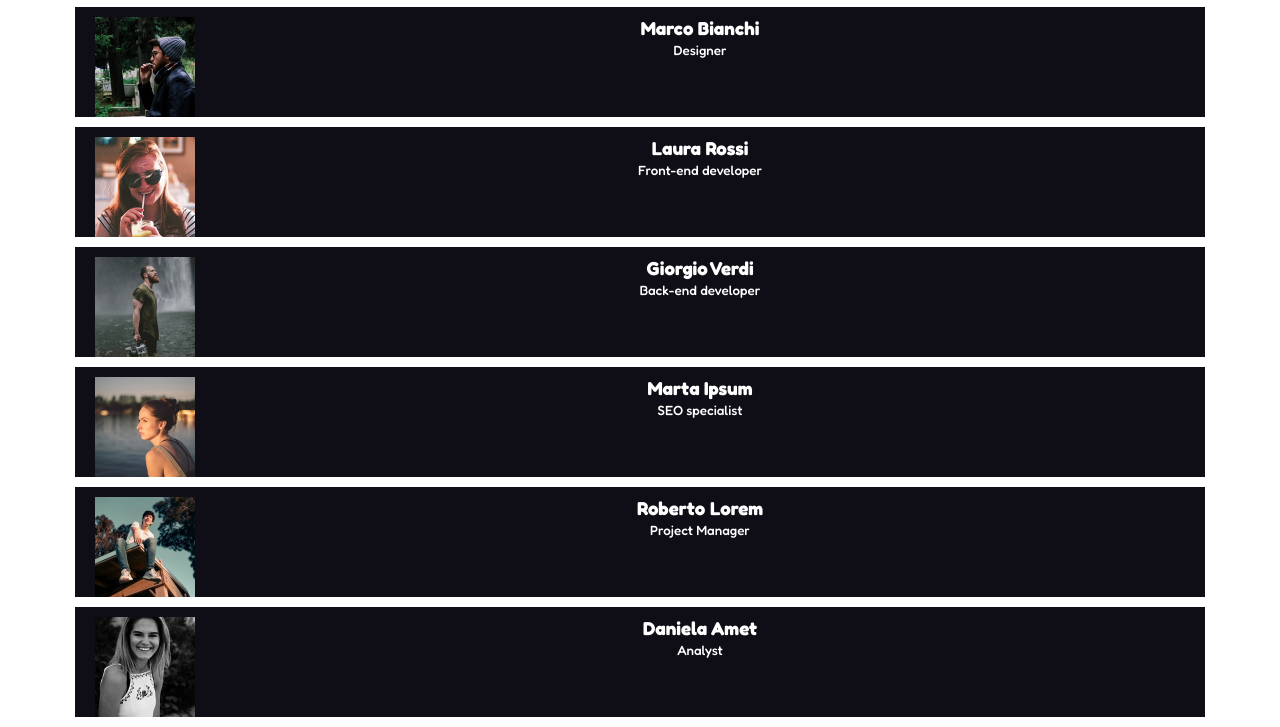
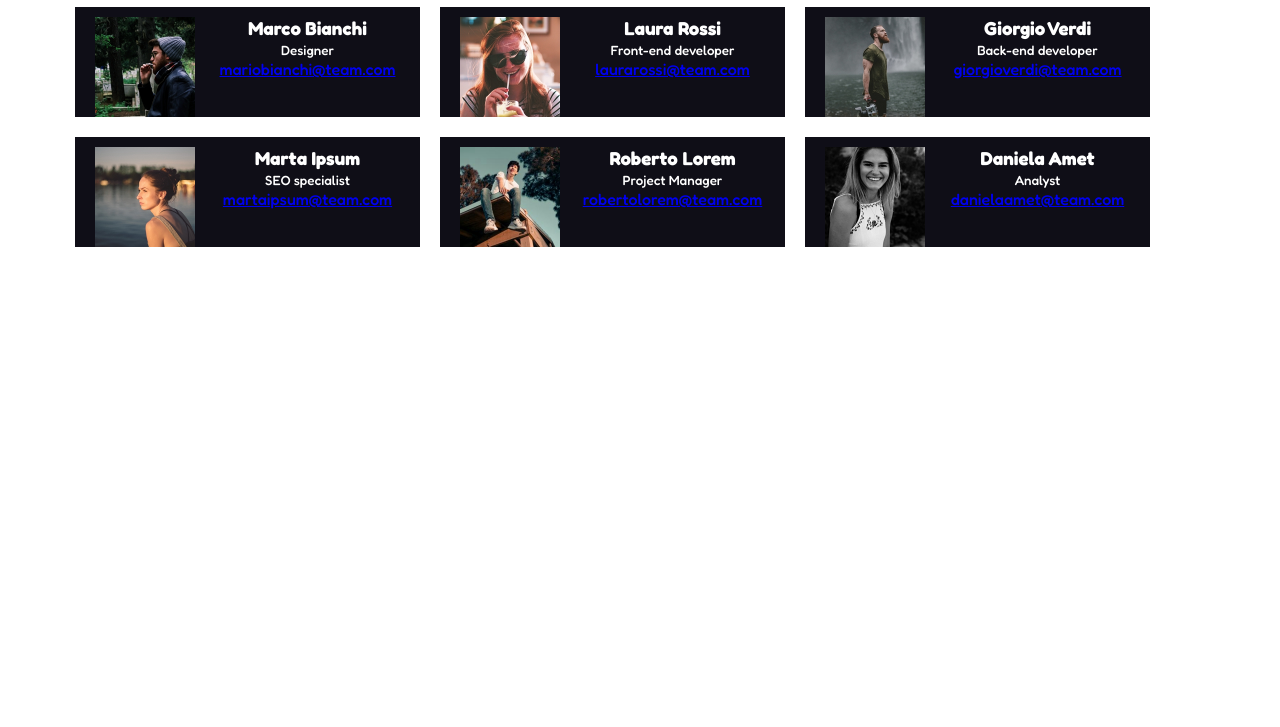
Before and after one commit to Skiotto93/html-css-float-cards, a plain HTML site: page index.html in a window 1280 px wide. Shown: the part 82-809 px from the top of the page. Drawn offline with Linux system fonts and the light colour scheme.

Commit message:
Inseriti tutti gli elementi

```diff
--- a/css/style.css
+++ b/css/style.css
@@ -35,7 +35,7 @@ header {
 .box {
     color: white;
     height: 110px;
-    width: calc(100% / 3)
+    width: 30%;
     float: left;
     background-color: #0f0e17;
     padding: 10px;
@@ -48,3 +48,7 @@ img {
     float: left;
     margin: 0 10px;
 }
+
+a {
+    display: block;
+}
--- a/index.html
+++ b/index.html
@@ -21,31 +21,37 @@
                 <img src="img/male1.png" alt="Marco">
                 <h3>Marco Bianchi</h3>
                 <small>Designer</small>
+                <a href="mailto:someone@yoursite.com">mariobianchi@team.com</a>
             </div>
             <div class="box clearfix">
                 <img src="img/female1.png" alt="Laura">
                 <h3>Laura Rossi</h3>
                 <small>Front-end developer</small>
+                <a href="mailto:someone@yoursite.com">laurarossi@team.com</a>
             </div>
             <div class="box clearfix">
                 <img src="img/male2.png" alt="Giorgio">
                 <h3>Giorgio Verdi</h3>
                 <small>Back-end developer</small>
+                <a href="mailto:someone@yoursite.com">giorgioverdi@team.com</a>
             </div>
             <div class="box clearfix">
                 <img src="img/female2.png" alt="Marta">
                 <h3>Marta Ipsum</h3>
                 <small>SEO specialist</small>
+                <a href="mailto:someone@yoursite.com">martaipsum@team.com</a>
             </div>
             <div class="box clearfix">
                 <img src="img/male3.png" alt="Roberto">
                 <h3>Roberto Lorem</h3>
                 <small>Project Manager</small>
+                <a href="mailto:someone@yoursite.com">robertolorem@team.com</a>
             </div>
             <div class="box clearfix">
                 <img src="img/female3.png" alt="Daniela">
                 <h3>Daniela Amet</h3>
                 <small>Analyst</small>
+                <a href="mailto:someone@yoursite.com">danielaamet@team.com</a>
             </div>
         </section>
     </main>
```
